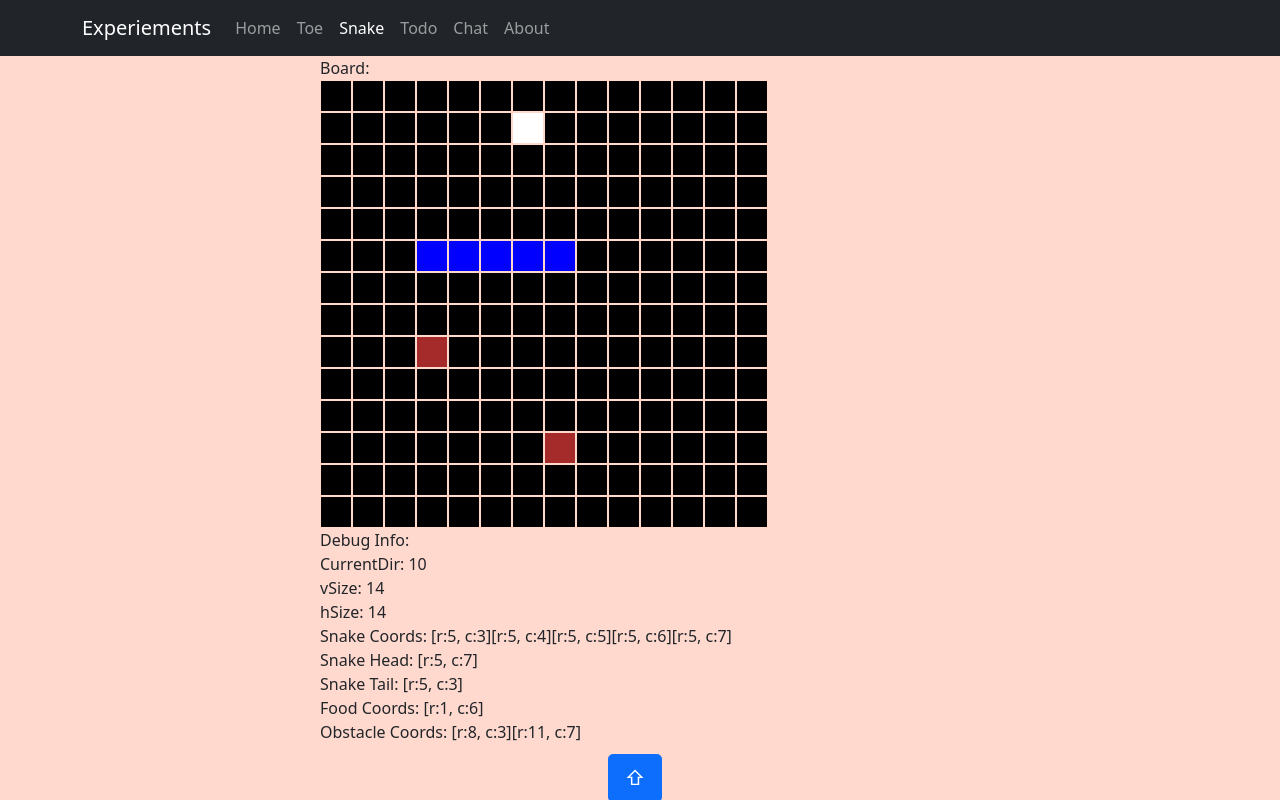
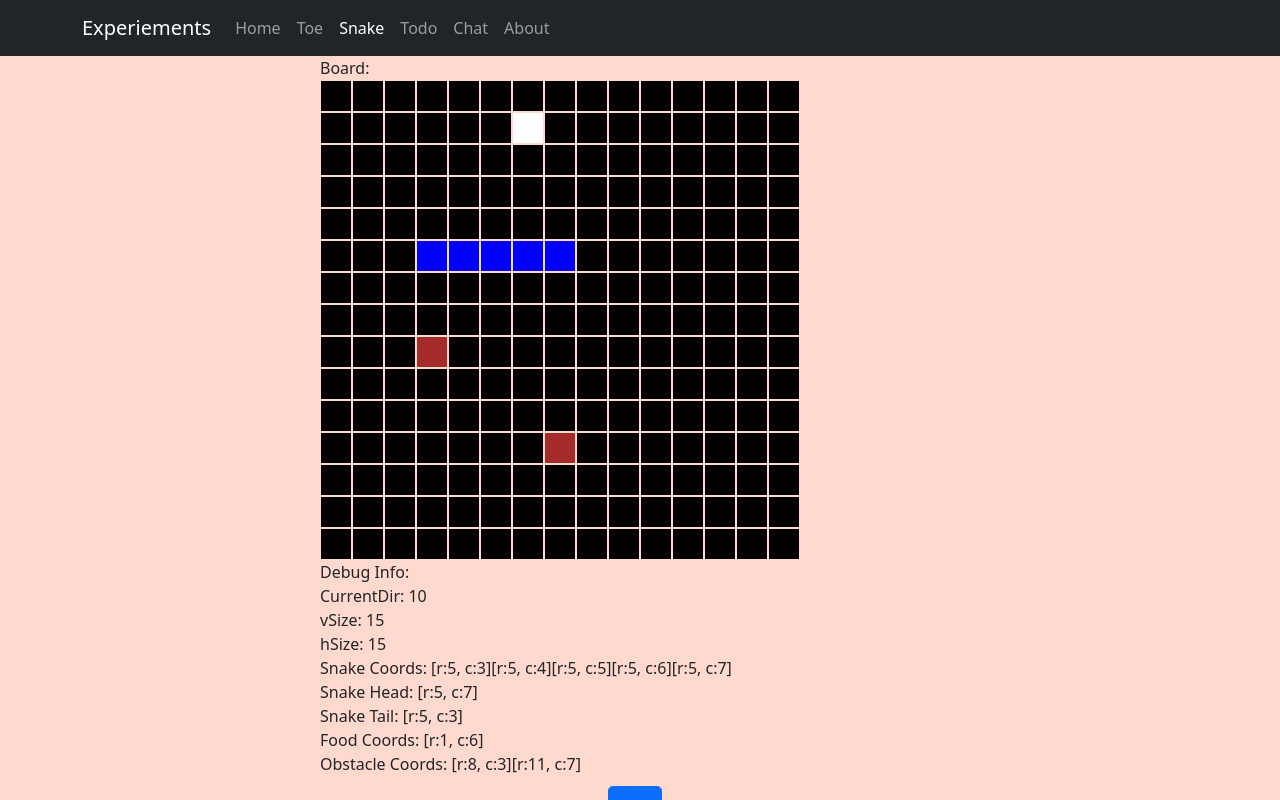
Before and after one commit to bcso/Experiements, a React app in the folder client/: page /snake in a window 1280 px wide. Built offline with nearby package versions, Linux system fonts and the light colour scheme.

Commit message:
Adding auto increment

```diff
--- a/client/src/components/Games/Snake/components/SnakeGame.tsx
+++ b/client/src/components/Games/Snake/components/SnakeGame.tsx
@@ -1,4 +1,4 @@
-import React, { useState } from 'react';
+import React, { useEffect, useState } from 'react';
 import PageBaseLayout from '../../../common/PageBaseLayout';
 import PageInProgress from '../../../common/PageInProgress';
 import { initSnakeGameBoardState, vectorStringMap } from '../helpers/helpers';
@@ -25,6 +25,25 @@ function SnakeGame() {
         }
     }, []); // Only mount on first render ONCE
 
+    useEffect(() => {
+        if (gameBoardState.didGameStart)
+        {
+            // todo : make delay consistent after key stroke
+            let interval = setInterval(drawBoard, 1000);
+
+            // clear our interval when a new change happens
+            return () => {
+                clearInterval(interval);
+            }
+        }
+    }, [gameBoardState.didGameStart,
+        gameBoardState.currentVector])
+
+    function drawBoard()
+    {
+        console.log("Snake moving in : " + gameBoardState.currentVector);
+    }
+
     function updateCurrVector(direction: string)
     {
         const newState = {...gameBoardState};
@@ -40,6 +59,11 @@ function SnakeGame() {
     function handleKeyDown(e : KeyboardEvent)
     {
         e.preventDefault();
+        // update the game start state on first render
+        if (!gameBoardState.didGameStart)
+        {
+            gameBoardState.didGameStart = true;
+        }
         if (e.key === "ArrowUp")
         {
             updateCurrVector("Up");
--- a/client/src/components/Games/Snake/helpers/helpers.ts
+++ b/client/src/components/Games/Snake/helpers/helpers.ts
@@ -17,20 +17,21 @@ export const vectorStringMap : {[dirAsString : string] : Vector} = {
 export function getCoordsFromDrawnBoard()
 {
     const drawnBoard : Array<Array<string>> = [
-        ["","","","","","","","","","","","","",""],
-        ["","","","","","","f","","","","","","",""],
-        ["","","","","","","","","","","","","",""],
-        ["","","","","","","","","","","","","",""],
-        ["","","","","","","","","","","","","",""],
-        ["","","","s","s","s","s","s","","","","","",""],
-        ["","","","","","","","","","","","","",""],
-        ["","","","","","","","","","","","","",""],
-        ["","","","o","","","","","","","","","",""],
-        ["","","","","","","","","","","","","",""],
-        ["","","","","","","","","","","","","",""],
-        ["","","","","","","","o","","","","","",""],
-        ["","","","","","","","","","","","","",""],
-        ["","","","","","","","","","","","","",""]
+        ["","","","","","","","","","","","","","",""],
+        ["","","","","","","f","","","","","","","",""],
+        ["","","","","","","","","","","","","","",""],
+        ["","","","","","","","","","","","","","",""],
+        ["","","","","","","","","","","","","","",""],
+        ["","","","s","s","s","s","s","","","","","","",""],
+        ["","","","","","","","","","","","","","",""],
+        ["","","","","","","","","","","","","","",""],
+        ["","","","o","","","","","","","","","","",""],
+        ["","","","","","","","","","","","","","",""],
+        ["","","","","","","","","","","","","","",""],
+        ["","","","","","","","o","","","","","","",""],
+        ["","","","","","","","","","","","","","",""],
+        ["","","","","","","","","","","","","","",""],
+        ["","","","","","","","","","","","","","",""]
     ]
 
     const snakeCoordinates : Coordinates = findInBoard(drawnBoard, "s");
@@ -128,6 +129,7 @@ export function initSnakeGameBoardState() : ISnakeBoardProps {
         emptySpaces : {
             coordinates : emptyCoords
         },
+        didGameStart : false,
         currentVector : [1, 0] // right is the first vector
     }
 }
--- a/client/src/components/Games/Snake/types.ts
+++ b/client/src/components/Games/Snake/types.ts
@@ -28,6 +28,7 @@ export interface ISnakeBoardProps {
     food: IFood,
     obstacles?: IObstacles,
     emptySpaces: IEmpty,
+    didGameStart: boolean,
     currentVector: Vector
 }
 
```
